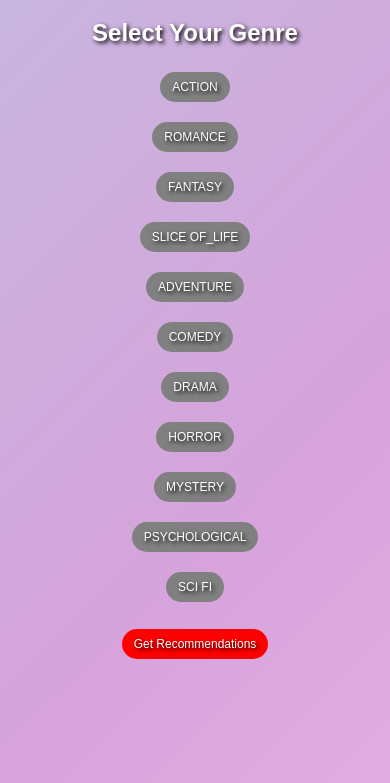
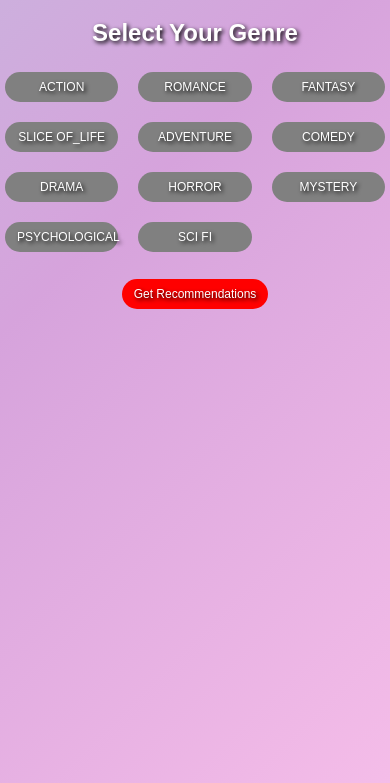
Before and after one commit to mikeywikeys/random_anime_gen, a plain HTML site: page index.html in a window 390 px wide. Shown: the part 61-844 px from the top of the page. Drawn offline with Linux system fonts and the light colour scheme.

Commit message:
Update index.html

```diff
--- a/index.html
+++ b/index.html
@@ -101,8 +101,10 @@
             }
             .genre-container {
                 max-width: 100%;
-                flex-direction: column;
-                align-items: center;
+                display: grid;
+                grid-template-columns: repeat(auto-fit, minmax(100px, 1fr));
+                gap: 10px;
+                justify-content: center;
             }
         }
     </style>
```
